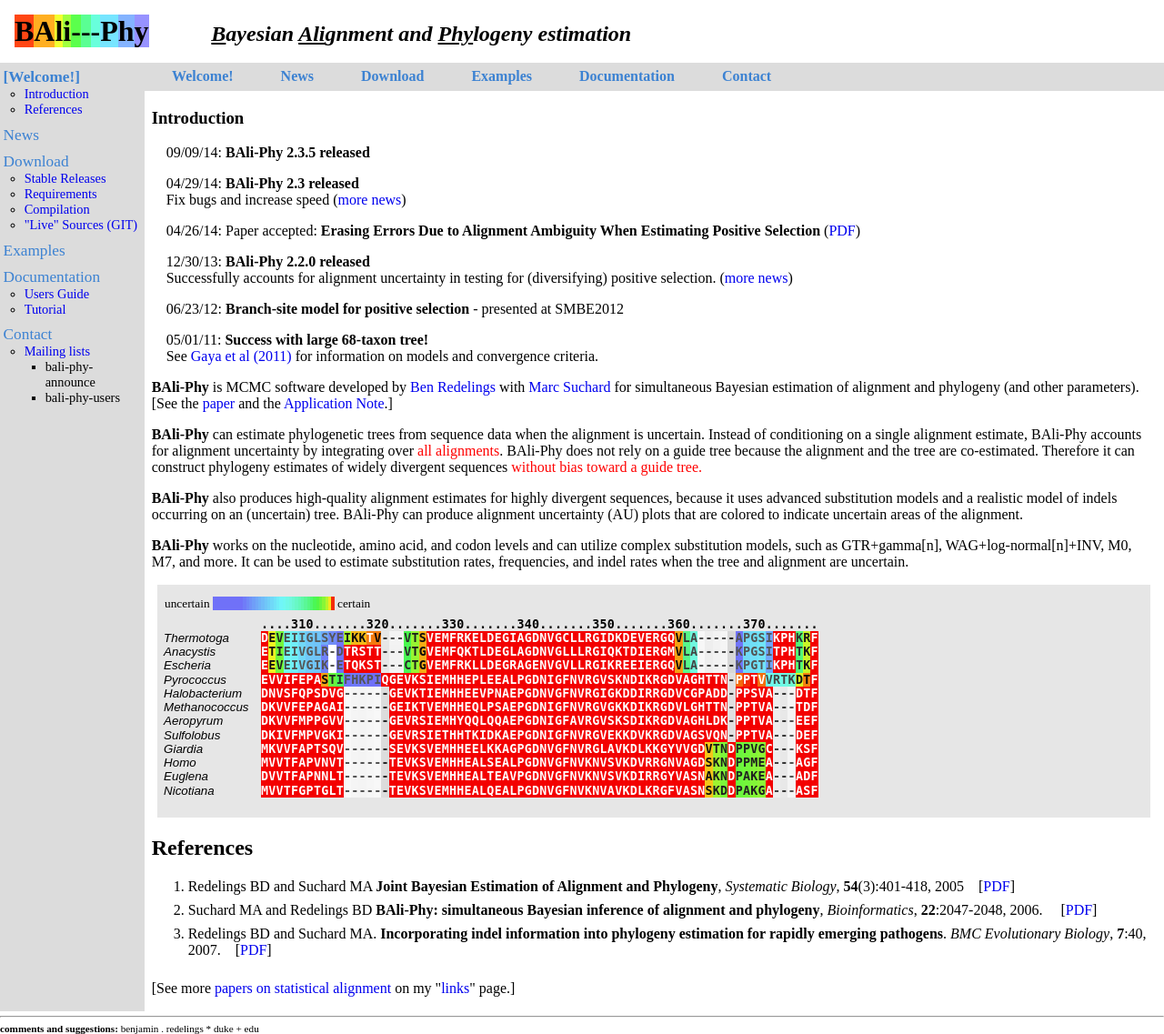
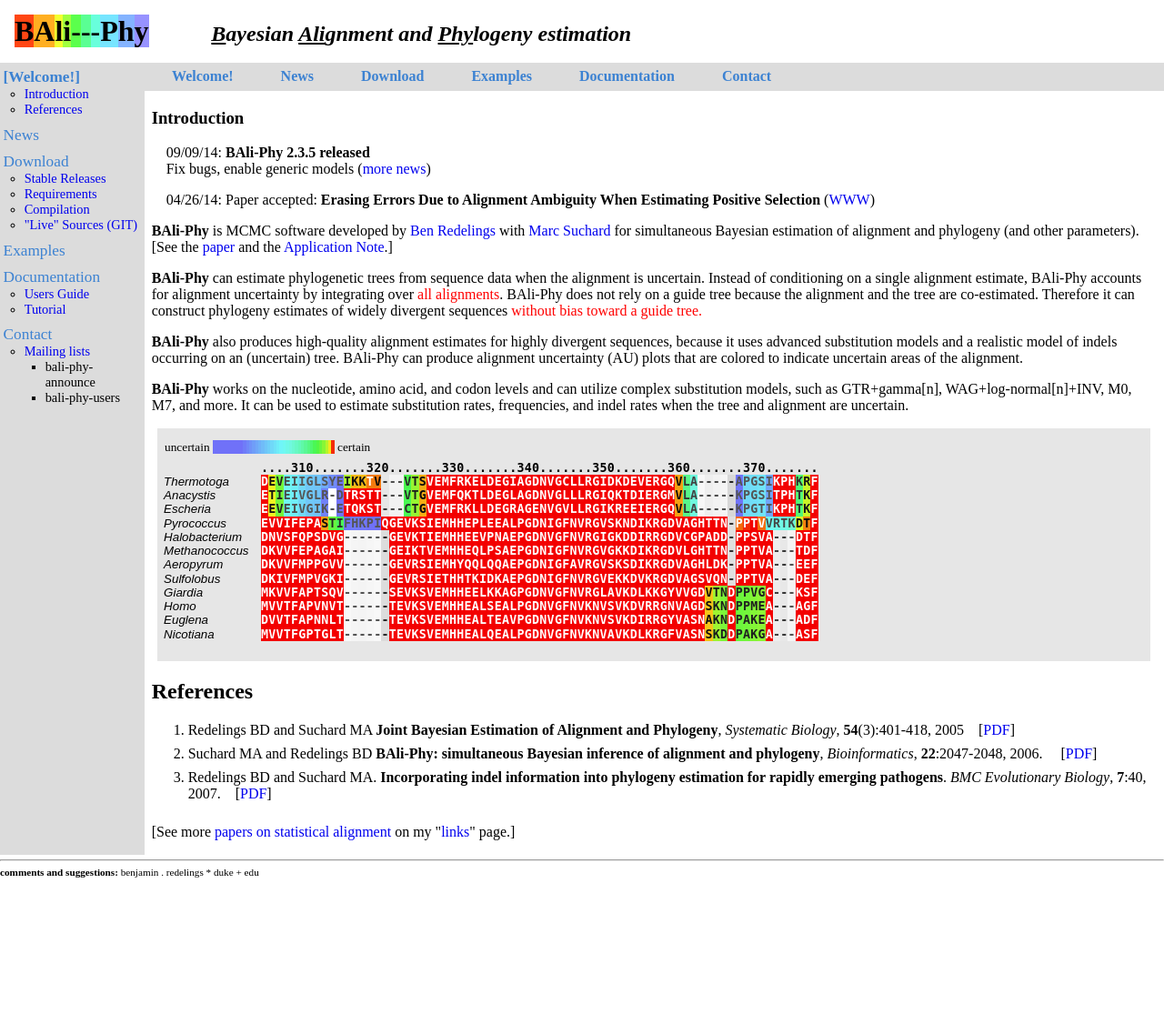
Before and after one commit to bredelings/php-bali-phy.org, a PHP site: page / in a window 1280 px wide. Shown: the whole page at 91% size. After the commit the page ends 965 px from the top, so only its background shows below. Run offline with PHP 8.4, Linux system fonts and the light colour scheme; data that the repository does not hold is empty.

Commit message:
Update.
Former-commit-id: b26b038ab1241c676ea0db724a361ee91052fcf7

```diff
--- a/index.php
+++ b/index.php
@@ -28,20 +28,18 @@
 
 	    <div style="margin-left:1em">
 	      <p>09/09/14: <strong>BAli-Phy 2.3.5 released</strong><br/>
+	      Fix bugs, enable generic models (<a href="news.php#2.3.1">more news</a>)</p>
 
-	      <p>04/29/14: <strong>BAli-Phy 2.3 released</strong><br/>
-               Fix bugs and increase speed (<a href="news.php#2.3.1">more news</a>)</p>
+	      <p>04/26/14: Paper accepted: <strong>Erasing Errors Due to Alignment Ambiguity When Estimating Positive Selection</strong> (<a href="http://mbe.oxfordjournals.org/content/31/8/1979.long">WWW</a>)</p>
 
-	      <p>04/26/14: Paper accepted: <strong>Erasing Errors Due to Alignment Ambiguity When Estimating Positive Selection</strong> (<a href="branch-site-article.pdf">PDF</a>)</p>
-
-	      <p>12/30/13: <strong>BAli-Phy 2.2.0 released</strong><br/>
+	      <!-- p>12/30/13: <strong>BAli-Phy 2.2.0 released</strong><br/>
 		Successfully accounts for alignment uncertainty in testing for (diversifying) positive selection. (<a href="news.php#2.2.0">more news</a>)</p>
 
 	      <p>06/23/12: <strong>Branch-site model for positive selection</strong> - presented at SMBE2012</p>
 
 	      <p>05/01/11: <strong>Success with large 68-taxon tree!</strong><br/>
 	      See <a href="http://www.mycologia.org/cgi/content/short/103/2/361">Gaya et
-al (2011) </a> for information on models and convergence criteria.</p>
+al (2011) </a> for information on models and convergence criteria.</p -->
 	    </div>
 
 	    <p><strong>BAli-Phy</strong> is MCMC software developed by <a
```
